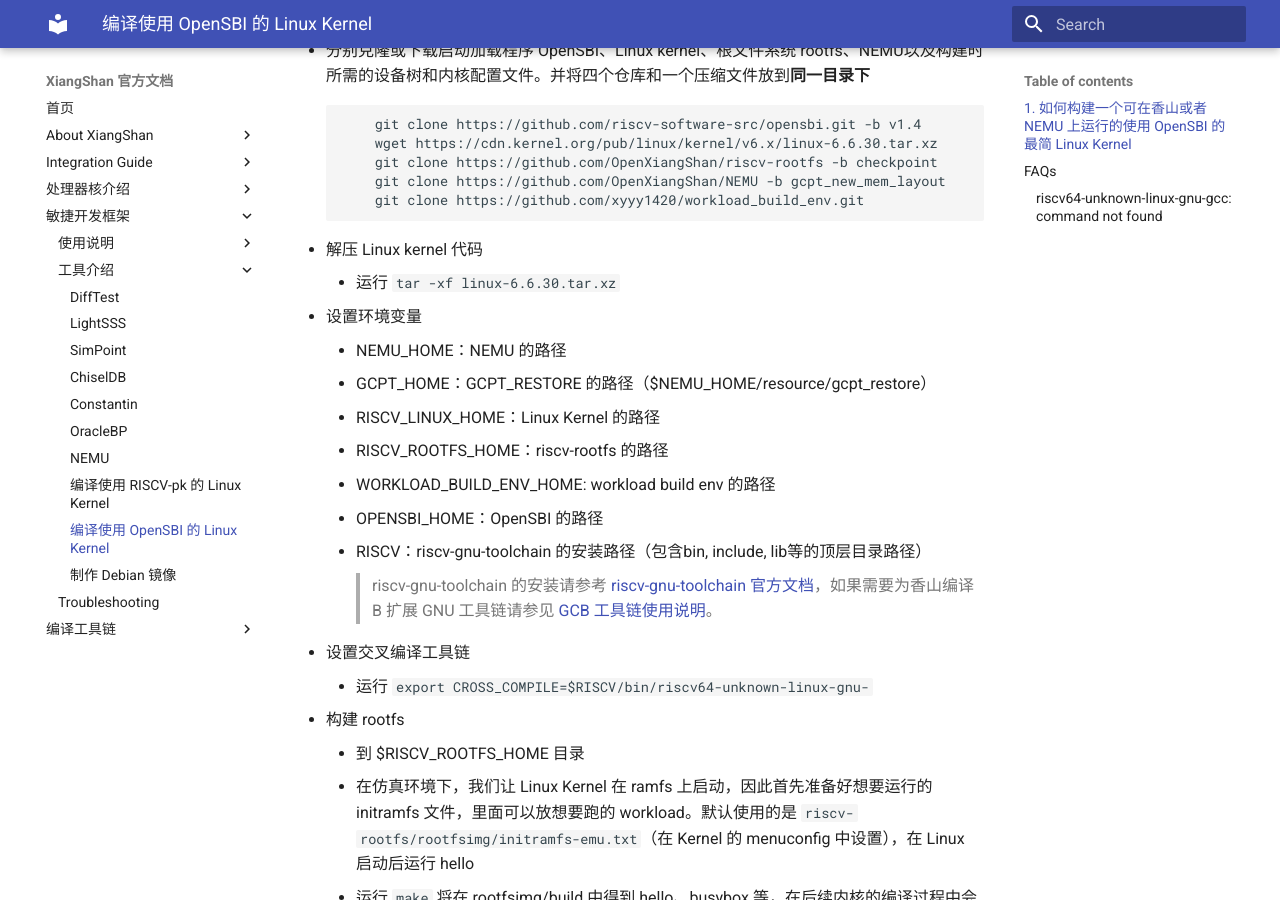
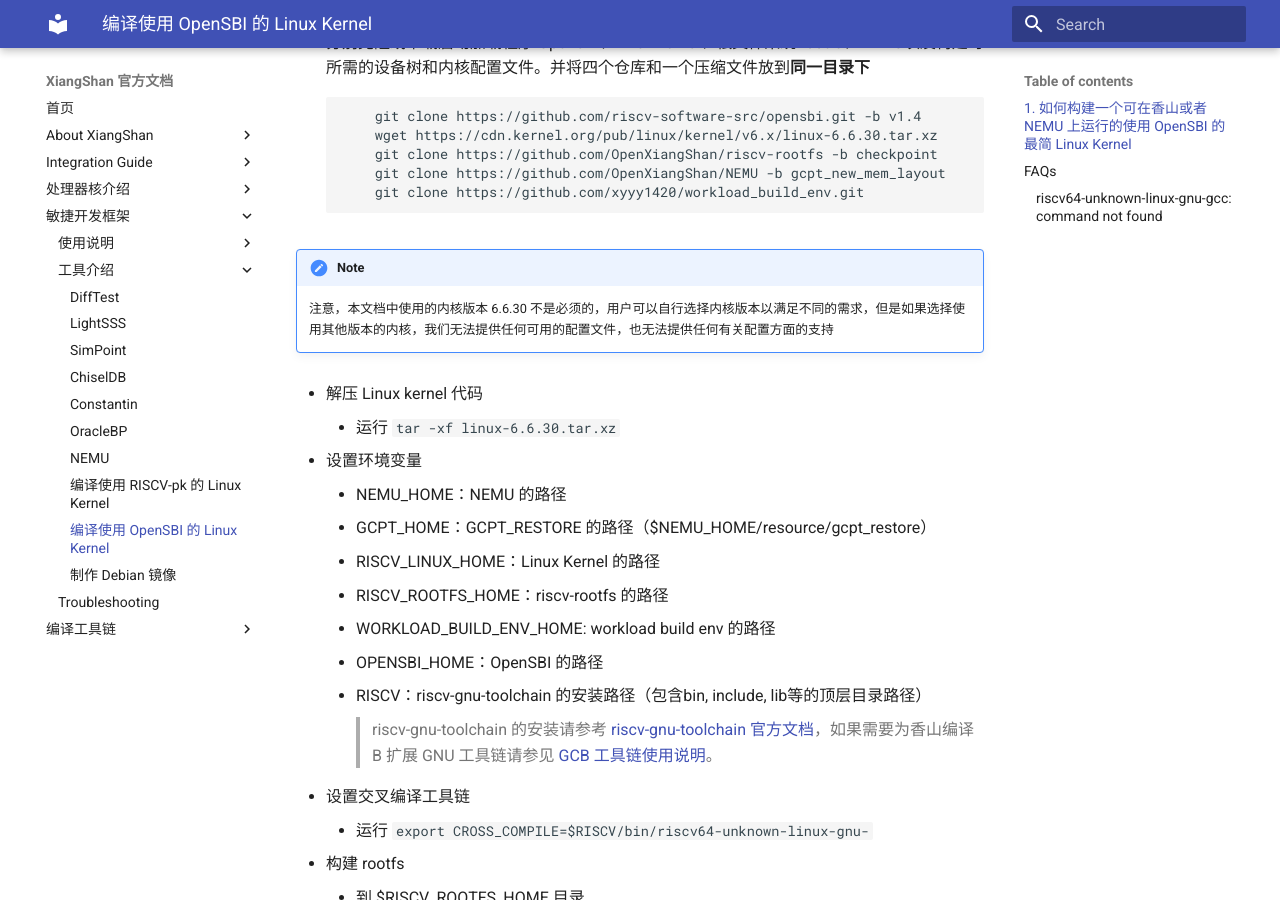
Before and after one commit to OpenXiangShan/XiangShan-doc, an MkDocs documentation site: the page built from docs/tools/opensbi-kernel-for-xs.md, in a window 1280 px wide and 900 px high, scrolled down 485 px. Built offline with MkDocs 1.6.1 and Material for MkDocs 9.7.7, drawn with Linux system fonts in a browser that asks for light colours.

Commit message:
opensbi-kernel: remind users that they can choose any kernel version
Signed-off-by: jiaxiaoyu <xyyy1420@gmail.com>

````diff
--- a/docs/tools/opensbi-kernel-for-xs.md
+++ b/docs/tools/opensbi-kernel-for-xs.md
@@ -16,6 +16,8 @@
          git clone https://github.com/OpenXiangShan/NEMU -b gcpt_new_mem_layout
          git clone https://github.com/xyyy1420/workload_build_env.git
      ```
+!!! note
+    注意，本文档中使用的内核版本 6.6.30 不是必须的，用户可以自行选择内核版本以满足不同的需求，但是如果选择使用其他版本的内核，我们无法提供任何可用的配置文件，也无法提供任何有关配置方面的支持
 
 - 解压 Linux kernel 代码
     - 运行 `tar -xf linux-6.6.30.tar.xz`
````
